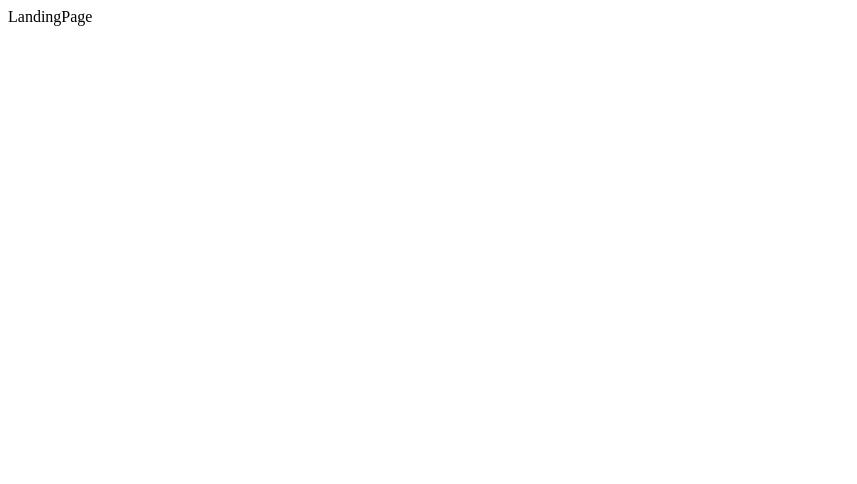
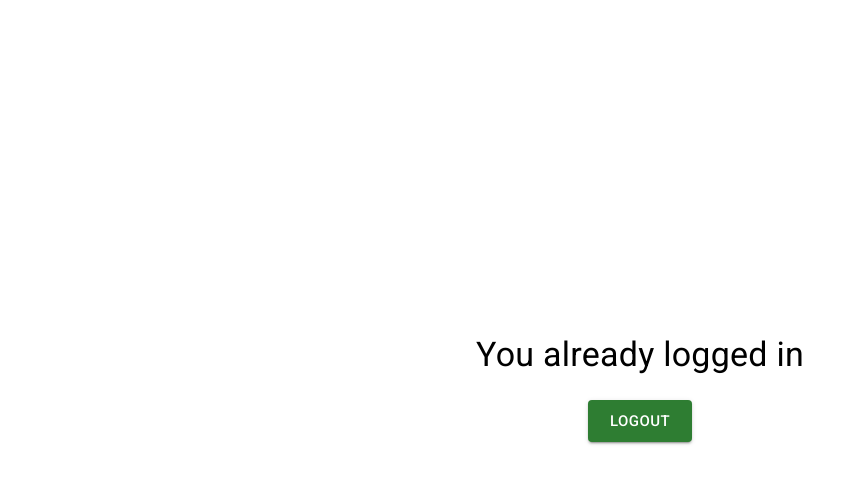
Before and after one commit to Panitnun-6243/javascript_auth_jwt, a React (Create React App) app in the folder client/: page /landing in a window 1280 px wide. Shown: the top 484 px of the page, without its empty margins (0-857 px from the left). Built offline with nearby package versions, Linux system fonts and the light colour scheme.

Commit message:
feat: create landing template

```diff
--- a/client/public/index.html
+++ b/client/public/index.html
@@ -16,6 +16,11 @@
     />
 
     <title>JWT authentication</title>
+    <style>
+      body{
+        margin: 0;
+      }
+    </style>
   </head>
   <body>
     <noscript>You need to enable JavaScript to run this app.</noscript>
--- a/client/src/pages/landingPage.jsx
+++ b/client/src/pages/landingPage.jsx
@@ -1,9 +1,40 @@
-import React from 'react'
+import { Container, Typography, Grid, Button } from "@mui/material";
+import React from "react";
+import { useNavigate } from "react-router-dom";
 
 function LandingPage() {
+  const navigate = useNavigate();
+  const handleClick = () => {
+    navigate("/");
+  };
+
   return (
-    <div>LandingPage</div>
-  )
+    <Container component="main">
+      <Grid
+        container
+        spacing={0}
+        direction="column"
+        alignItems="center"
+        justifyContent="center"
+        style={{ minHeight: "100vh" }}
+        rowSpacing={3}
+      >
+        <Grid item xs={2}>
+          <Typography variant="h4">You already logged in</Typography>
+        </Grid>
+        <Grid item>
+          <Button
+            size="large"
+            variant="contained"
+            color="success"
+            onClick={handleClick}
+          >
+            Logout
+          </Button>
+        </Grid>
+      </Grid>
+    </Container>
+  );
 }
 
-export default LandingPage
+export default LandingPage;
```
